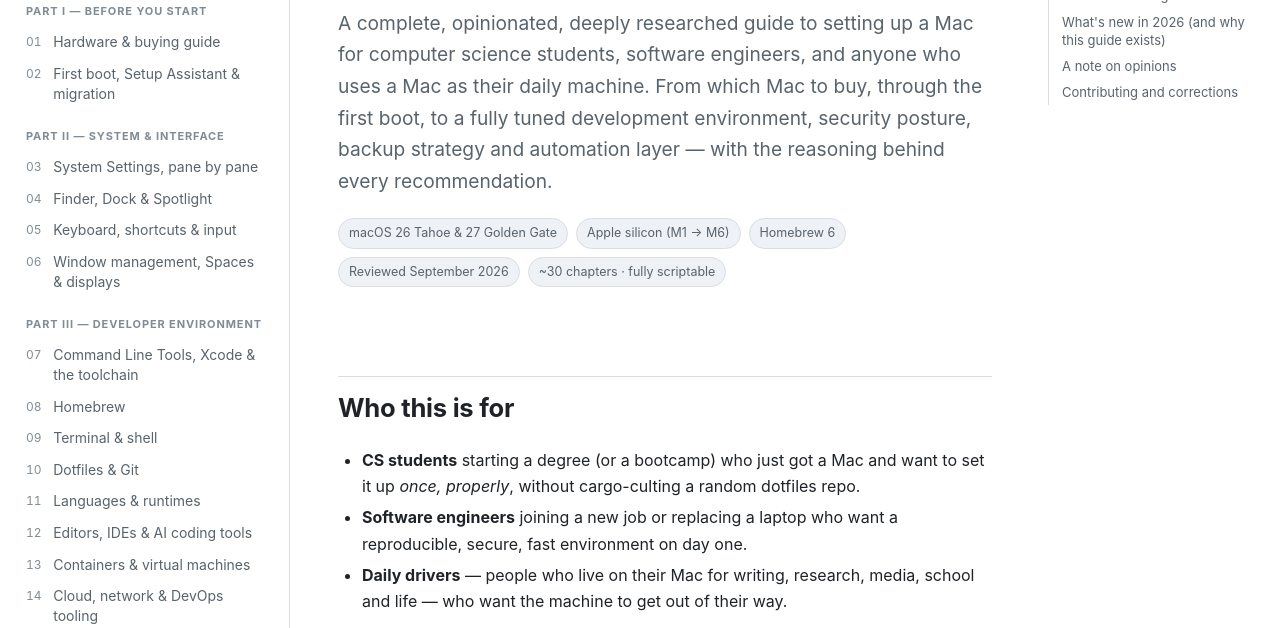
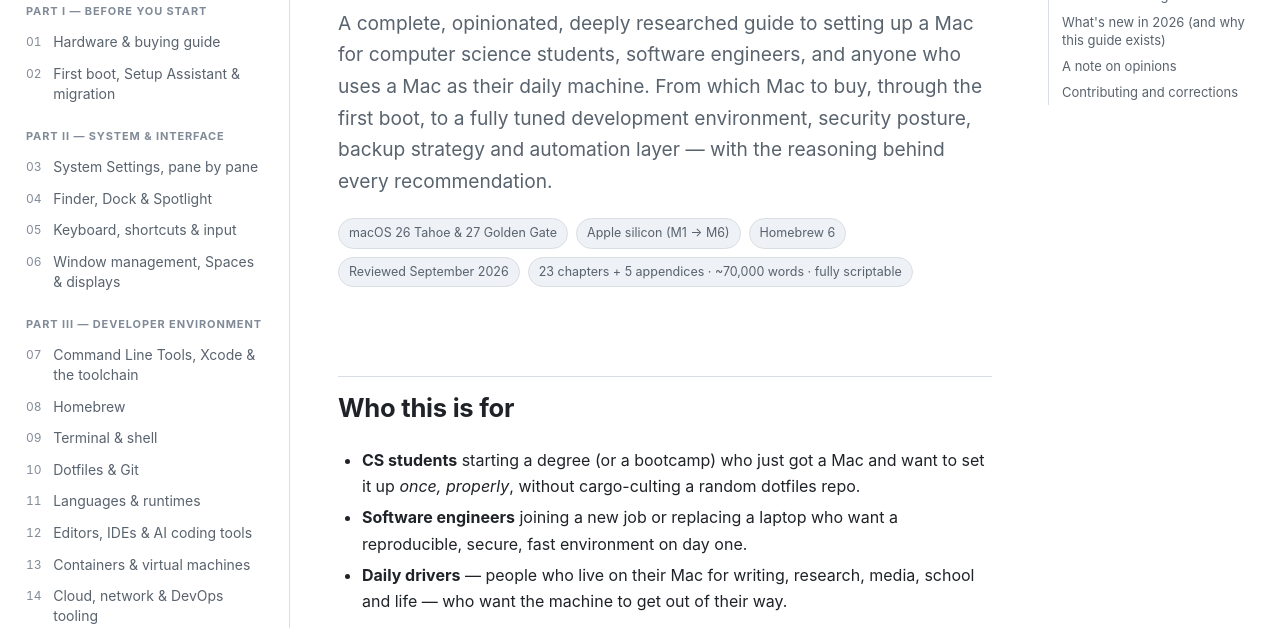
Before and after one commit to grandfactor/macos-setup, a plain HTML site: page docs/index.html in a window 1280 px wide. Shown: the part 154-782 px from the top of the page. Drawn offline with Linux system fonts and the light colour scheme.

Commit message:
intro badge, PROGRESS final update

```diff
--- a/docs/index.html
+++ b/docs/index.html
@@ -80,7 +80,7 @@
 <span class="badge">Apple silicon (M1 → M6)</span>
 <span class="badge">Homebrew 6</span>
 <span class="badge">Reviewed September 2026</span>
-<span class="badge">~30 chapters · fully scriptable</span>
+<span class="badge">23 chapters + 5 appendices · ~70,000 words · fully scriptable</span>
 </div>
 </div>
 <h2 id="who-this-is-for">Who this is for<a class="anchor" href="#who-this-is-for" aria-label="Permalink">#</a></h2>
```
Also changed, not shown: 3 other files.
